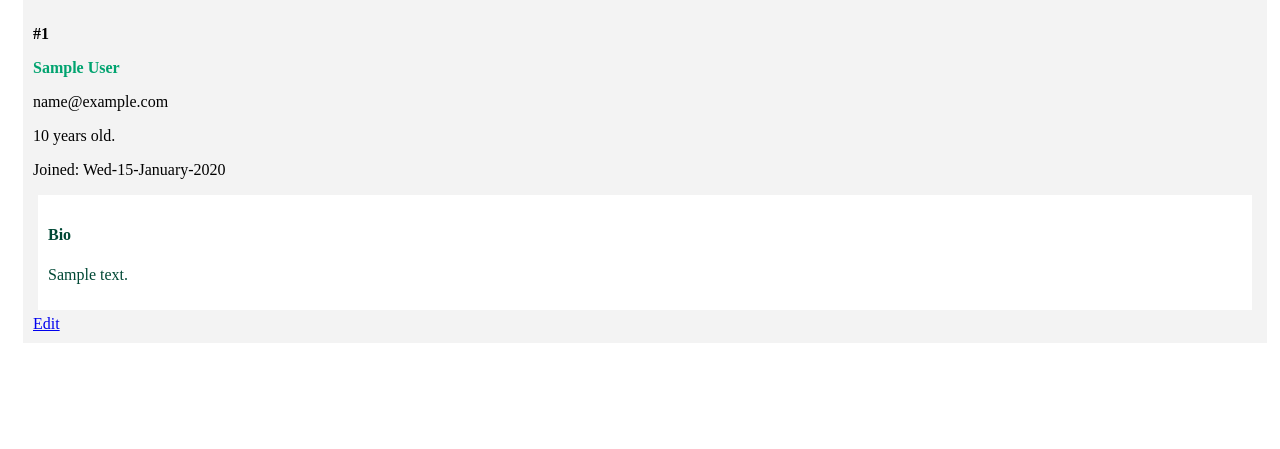
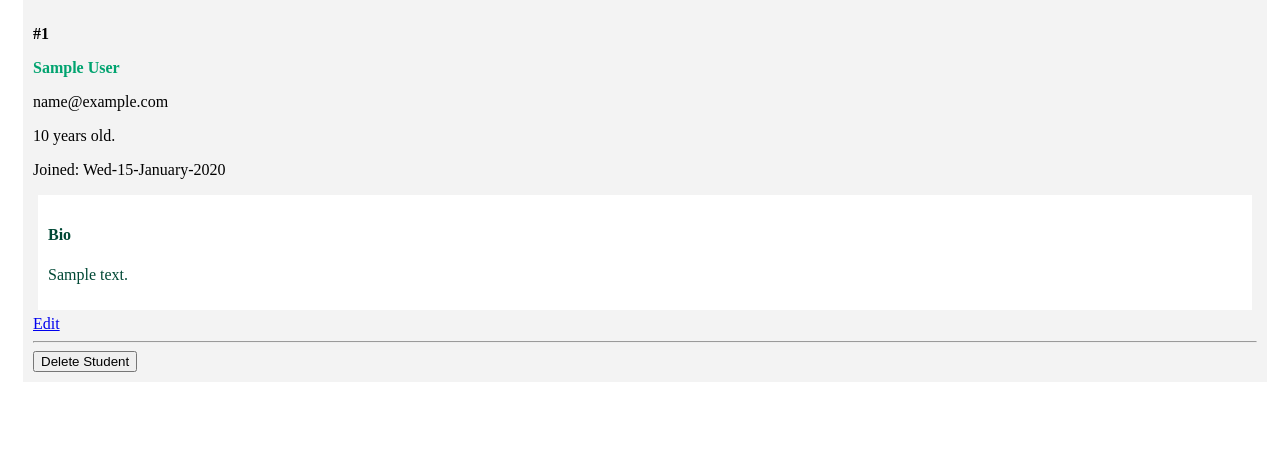
Before and after one commit to diawando/App-With-Flask-SQLAlchemy, a Flask app: page / in a window 1280 px wide. Shown: the part 139-588 px from the top of the page. Run offline with Flask 2, Linux system fonts and the light colour scheme; tables that the repository leaves empty hold one stand-in row (values such as "Sample post").

Commit message:
ajout du button delete dans index.html

```diff
--- a/templates/index.html
+++ b/templates/index.html
@@ -21,6 +21,13 @@
                     <p>{{ student.bio }}</p>
                 </div>
                 <a href="{{ url_for('edit', student_id=student.id) }}">Edit</a>
+
+                <hr>
+                <form method="POST"
+                      action="{{ url_for('delete', student_id=student.id) }}">
+                      <input type="submit" value="Delete Student"
+                              onclick="return confirm('Are you sure you want to delete this entry?')">
+                </form>
             </div>
         {% endfor %}
     </div>
```
